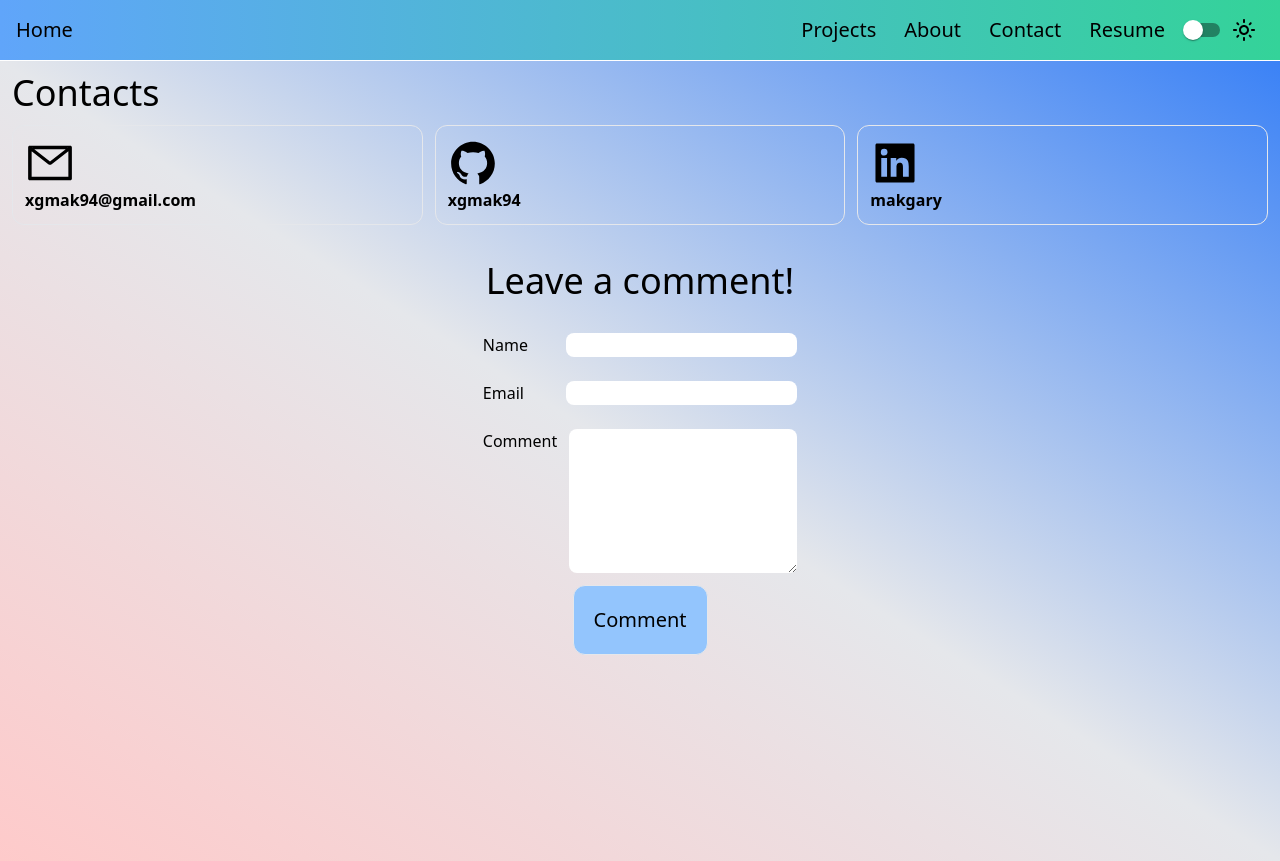
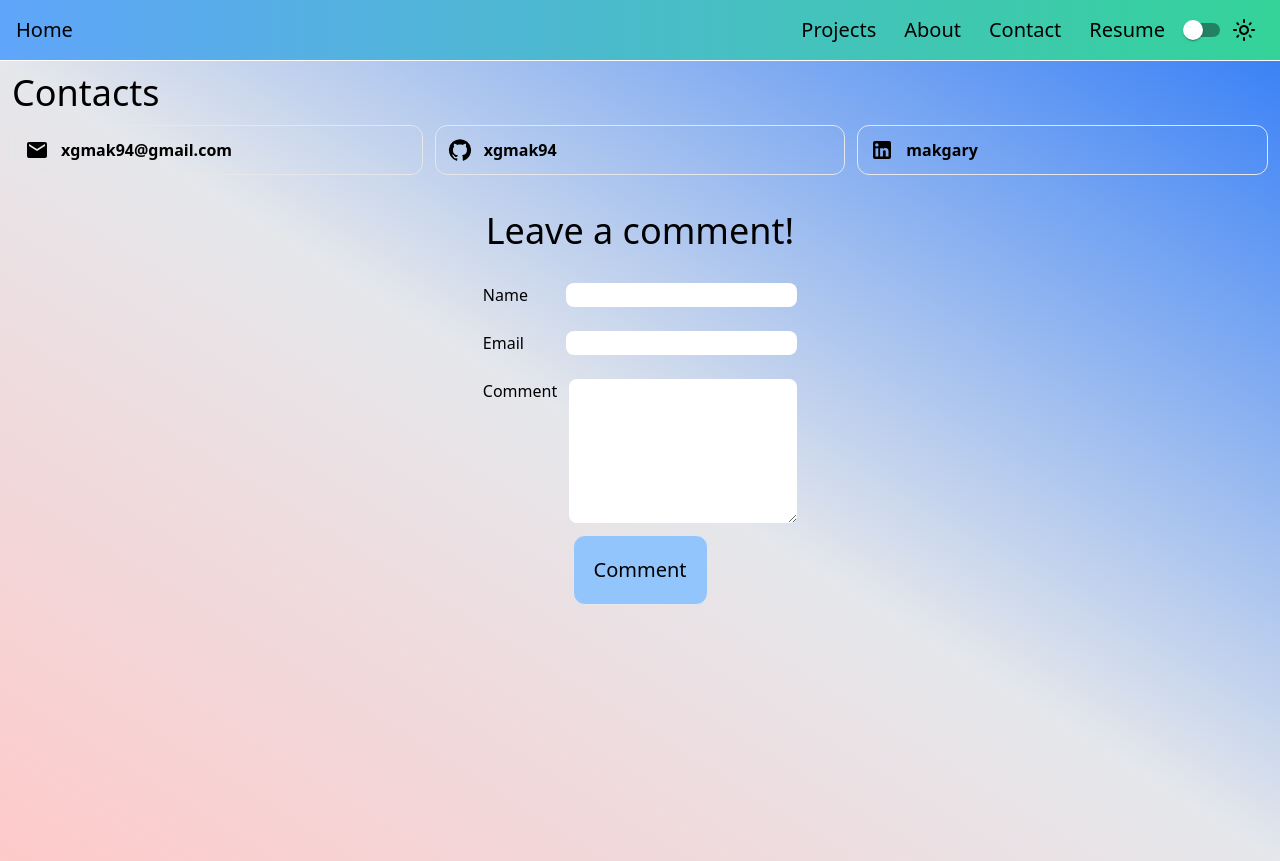
Before and after one commit to xgmak94/Portfolio, a Next.js app: page /contact in a window 1280 px wide. Built offline with nearby package versions, Linux system fonts and the light colour scheme; no server answers.

Commit message:
Updating package dependencies, changed contact card layout

```diff
--- a/components/contacts/ContactCard.tsx
+++ b/components/contacts/ContactCard.tsx
@@ -13,7 +13,7 @@ export default function ContactCard({ link, image, text }: props) {
     <>
       <a href={link as string}>
         <motion.div
-          className="p-3 border rounded-xl hover:text-neutral-500"
+          className="flex items-center gap-3 p-3 border rounded-xl hover:text-neutral-500"
           whileHover={{ scale: 1.05 }}
         >
           {image}
--- a/components/contacts/Contacts.tsx
+++ b/components/contacts/Contacts.tsx
@@ -1,7 +1,7 @@
 import React from 'react';
-
-import { AiOutlineMail, AiFillGithub, AiFillLinkedin } from 'react-icons/ai';
-
+import EmailIcon from '@mui/icons-material/Email';
+import LinkedInIcon from '@mui/icons-material/LinkedIn';
+import GitHubIcon from '@mui/icons-material/GitHub';
 import ContactCard from '../../components/contacts/ContactCard';
 
 export default function Contacts() {
@@ -11,17 +11,17 @@ export default function Contacts() {
       <div className="grid md:grid-cols-3 sm:grid-cols-2 gap-3">
         <ContactCard
           link="mailto:xgmak94@gmail.com"
-          image={<AiOutlineMail size={50} />}
+          image={<EmailIcon className="text-5xl" />}
           text="xgmak94@gmail.com"
         />
         <ContactCard
           link="https://github.com/xgmak94"
-          image={<AiFillGithub size={50} />}
+          image={<GitHubIcon className="text-5xl" />}
           text="xgmak94"
         />
         <ContactCard
           link="https://linkedin.com/in/makgary"
-          image={<AiFillLinkedin size={50} />}
+          image={<LinkedInIcon className="text-5xl" />}
           text="makgary"
         />
       </div>
--- a/components/nav/Navbar.tsx
+++ b/components/nav/Navbar.tsx
@@ -2,11 +2,13 @@ import React, { useState } from 'react';
 
 import NavItem from './NavItem';
 import ModeToggle from './ModeToggle';
+import NavMenu from './NavMenu';
+import NavLinks from './NavLinks';
 
-import { AiOutlineMenu, AiOutlineClose } from 'react-icons/ai';
-import NavMenu from './NavMenu';
-import { AnimatePresence, motion } from 'framer-motion';
-import NavLinks from './NavLinks';
+import { motion } from 'framer-motion';
+
+import DarkModeOutlinedIcon from '@mui/icons-material/DarkModeOutlined';
+import LightModeOutlinedIcon from '@mui/icons-material/LightModeOutlined';
 
 export default function Navbar() {
   const [menu, setMenu] = useState<Boolean>(false);
@@ -38,7 +40,7 @@ export default function Navbar() {
           onClick={() => setMenu((prev) => !prev)}
           aria-label="menu"
         >
-          {menu ? <AiOutlineClose size={30} /> : <AiOutlineMenu size={30} />}
+          {menu ? <DarkModeOutlinedIcon /> : <LightModeOutlinedIcon />}
         </button>
         <ModeToggle />
       </div>
--- a/package.json
+++ b/package.json
@@ -13,17 +13,12 @@
     "@emotion/styled": "^11.10.5",
     "@mui/icons-material": "^5.10.16",
     "@mui/material": "^5.10.16",
-    "dotenv": "^16.0.1",
-    "file-loader": "^6.2.0",
     "firebase": "^9.9.3",
     "framer-motion": "^7.6.4",
     "next": "12.2.5",
     "next-themes": "^0.2.1",
     "react": "18.2.0",
     "react-dom": "18.2.0",
-    "react-firebase-hooks": "^5.0.3",
-    "react-icons": "^4.6.0",
-    "react-intersection-observer": "^9.4.0",
     "react-simple-typewriter": "^4.0.5",
     "sharp": "^0.30.7"
   },
```
Also changed, not shown: 1 other file (tests, documents, lock files or other folders).
